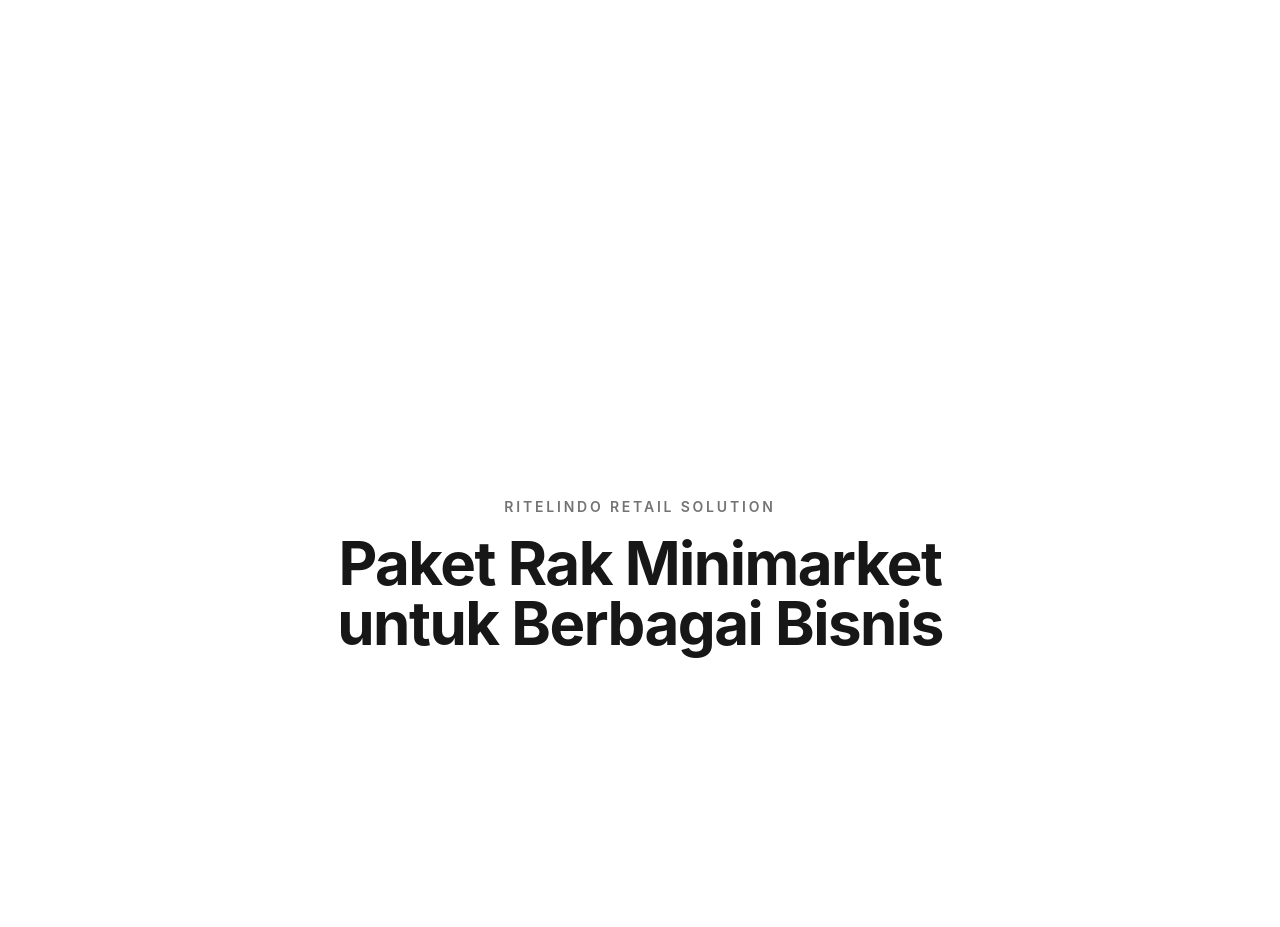
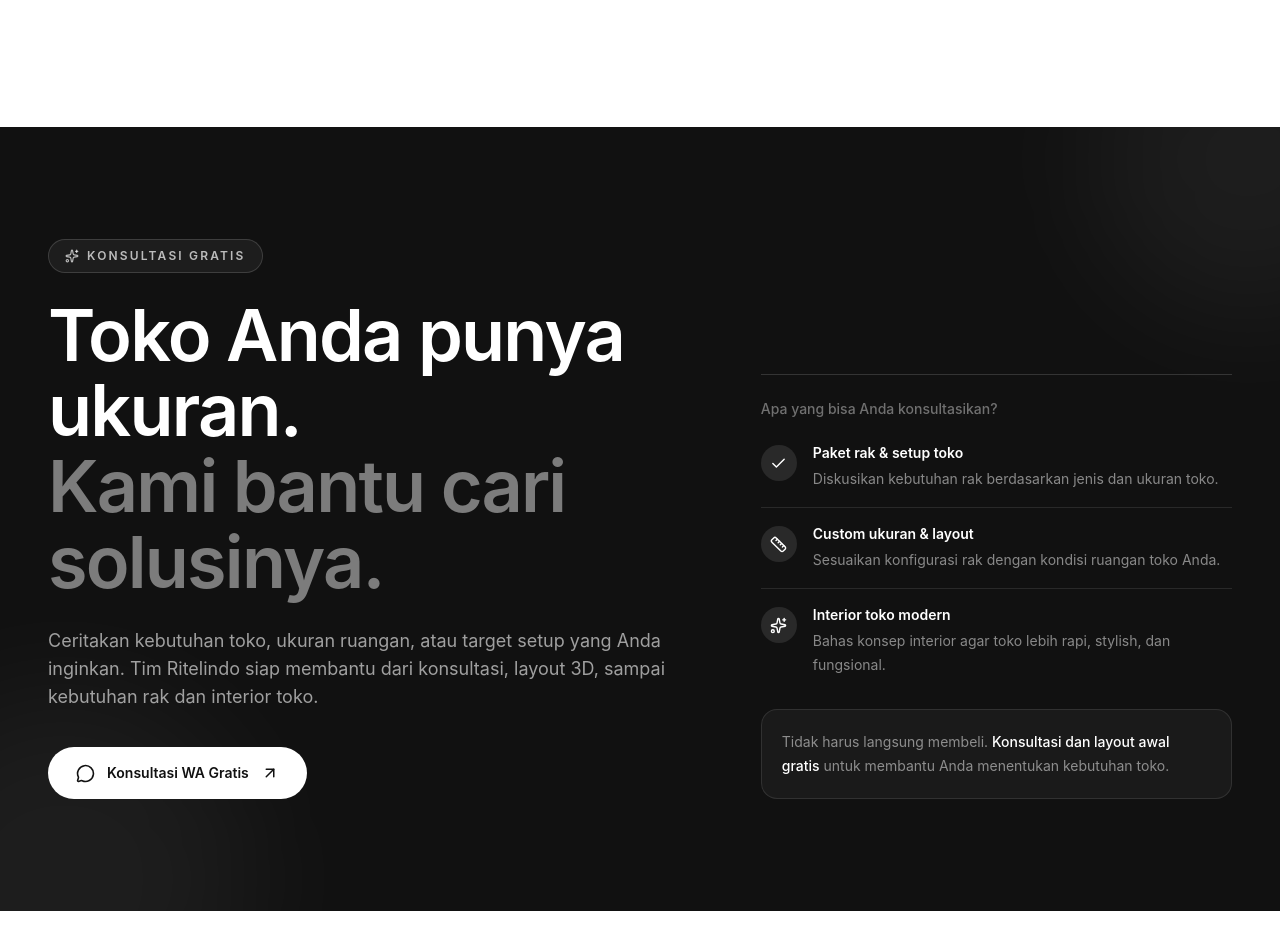
Before and after one commit to strvntrl/ritelindo-test, a React (Vite) app: page / in a window 1280 px wide. Shown: the part 7141-8068 px from the top of the page. Built offline with nearby package versions, Linux system fonts and the light colour scheme.

Commit message:
feat: CTA

```diff
--- a/src/App.tsx
+++ b/src/App.tsx
@@ -5,6 +5,7 @@
 import Process from "./sections/Process";
 import CustomStore from "./sections/CustomStore";
 import Trust from "./sections/Trust";
+import FinalCTA from "./sections/FinalCTA";
 
 function App() {
   return (
@@ -18,19 +19,7 @@
         <Process />
         <CustomStore />
         <Trust />
-        <section className="flex min-h-screen items-center justify-center px-6 pt-24">
-          <div className="text-center">
-            <p className="mb-4 text-sm font-semibold uppercase tracking-[0.2em] text-neutral-500">
-              Ritelindo Retail Solution
-            </p>
-
-            <h1 className="text-4xl font-bold tracking-tight sm:text-6xl">
-              Paket Rak Minimarket
-              <br />
-              untuk Berbagai Bisnis
-            </h1>
-          </div>
-        </section>
+        <FinalCTA />
       </main>
     </div>
   );
--- a/src/sections/FinalCTA.tsx
+++ b/src/sections/FinalCTA.tsx
@@ -0,0 +1,138 @@
+import {
+  ArrowUpRight,
+  Check,
+  MessageCircle,
+  Ruler,
+  Sparkles,
+} from "lucide-react";
+
+const whatsappNumber = "6280000000000";
+
+const whatsappMessage = encodeURIComponent(
+  "Halo Ritelindo, saya ingin konsultasi gratis untuk kebutuhan rak / setup toko. Saya ingin mendapatkan informasi mengenai paket, ukuran, dan layout toko."
+);
+
+const whatsappUrl = `https://wa.me/${whatsappNumber}?text=${whatsappMessage}`;
+
+export default function FinalCTA() {
+  return (
+    <section
+      id="konsultasi"
+      className="relative overflow-hidden bg-[#111111] px-6 py-20 text-white sm:px-8 lg:px-12 lg:py-28"
+    >
+      {/* Decorative elements */}
+      <div className="pointer-events-none absolute -right-32 -top-32 h-80 w-80 rounded-full bg-white/5 blur-3xl" />
+      <div className="pointer-events-none absolute -bottom-40 -left-32 h-96 w-96 rounded-full bg-white/5 blur-3xl" />
+
+      <div className="relative mx-auto max-w-7xl">
+        <div className="grid gap-12 lg:grid-cols-[1.1fr_0.9fr] lg:items-end">
+          {/* Left */}
+          <div>
+            <div className="mb-6 inline-flex items-center gap-2 rounded-full border border-white/15 bg-white/5 px-4 py-2 text-xs font-semibold tracking-[0.18em] text-white/70">
+              <Sparkles size={14} />
+              KONSULTASI GRATIS
+            </div>
+
+            <h2 className="max-w-4xl text-4xl font-semibold leading-[1.05] tracking-tight sm:text-5xl lg:text-7xl">
+              Toko Anda punya ukuran.
+              <br />
+              <span className="text-white/45">Kami bantu cari solusinya.</span>
+            </h2>
+
+            <p className="mt-7 max-w-2xl text-base leading-7 text-white/60 sm:text-lg">
+              Ceritakan kebutuhan toko, ukuran ruangan, atau target setup yang
+              Anda inginkan. Tim Ritelindo siap membantu dari konsultasi,
+              layout 3D, sampai kebutuhan rak dan interior toko.
+            </p>
+
+            <a
+              href={whatsappUrl}
+              target="_blank"
+              rel="noreferrer"
+              className="group mt-9 inline-flex items-center gap-3 rounded-full bg-white px-6 py-4 text-sm font-semibold text-[#111111] transition duration-300 hover:-translate-y-1 hover:bg-white/90 sm:px-7 sm:py-4"
+            >
+              <MessageCircle size={19} />
+
+              Konsultasi WA Gratis
+
+              <ArrowUpRight
+                size={18}
+                className="transition-transform duration-300 group-hover:translate-x-0.5 group-hover:-translate-y-0.5"
+              />
+            </a>
+          </div>
+
+          {/* Right */}
+          <div className="lg:pl-10">
+            <div className="border-t border-white/15 pt-6">
+              <p className="mb-6 text-sm font-medium text-white/40">
+                Apa yang bisa Anda konsultasikan?
+              </p>
+
+              <div className="space-y-4">
+                <div className="flex items-start gap-4 border-b border-white/10 pb-4">
+                  <div className="mt-0.5 flex h-9 w-9 shrink-0 items-center justify-center rounded-full bg-white/10">
+                    <Check size={17} />
+                  </div>
+
+                  <div>
+                    <h3 className="text-sm font-semibold">
+                      Paket rak & setup toko
+                    </h3>
+                    <p className="mt-1 text-sm leading-6 text-white/50">
+                      Diskusikan kebutuhan rak berdasarkan jenis dan ukuran
+                      toko.
+                    </p>
+                  </div>
+                </div>
+
+                <div className="flex items-start gap-4 border-b border-white/10 pb-4">
+                  <div className="mt-0.5 flex h-9 w-9 shrink-0 items-center justify-center rounded-full bg-white/10">
+                    <Ruler size={17} />
+                  </div>
+
+                  <div>
+                    <h3 className="text-sm font-semibold">
+                      Custom ukuran & layout
+                    </h3>
+                    <p className="mt-1 text-sm leading-6 text-white/50">
+                      Sesuaikan konfigurasi rak dengan kondisi ruangan toko
+                      Anda.
+                    </p>
+                  </div>
+                </div>
+
+                <div className="flex items-start gap-4">
+                  <div className="mt-0.5 flex h-9 w-9 shrink-0 items-center justify-center rounded-full bg-white/10">
+                    <Sparkles size={17} />
+                  </div>
+
+                  <div>
+                    <h3 className="text-sm font-semibold">
+                      Interior toko modern
+                    </h3>
+                    <p className="mt-1 text-sm leading-6 text-white/50">
+                      Bahas konsep interior agar toko lebih rapi, stylish,
+                      dan fungsional.
+                    </p>
+                  </div>
+                </div>
+              </div>
+            </div>
+
+            {/* Small reassurance */}
+            <div className="mt-8 rounded-2xl border border-white/10 bg-white/[0.04] p-5">
+              <p className="text-sm leading-6 text-white/50">
+                Tidak harus langsung membeli.{" "}
+                <span className="font-medium text-white">
+                  Konsultasi dan layout awal gratis
+                </span>{" "}
+                untuk membantu Anda menentukan kebutuhan toko.
+              </p>
+            </div>
+          </div>
+        </div>
+      </div>
+    </section>
+  );
+}
```
